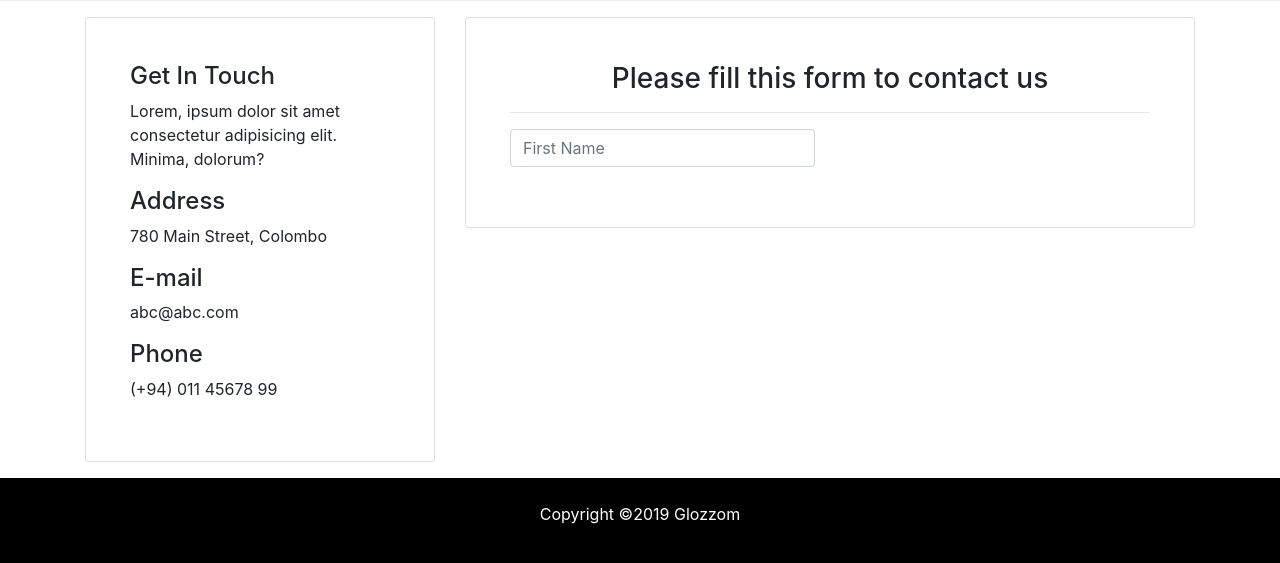
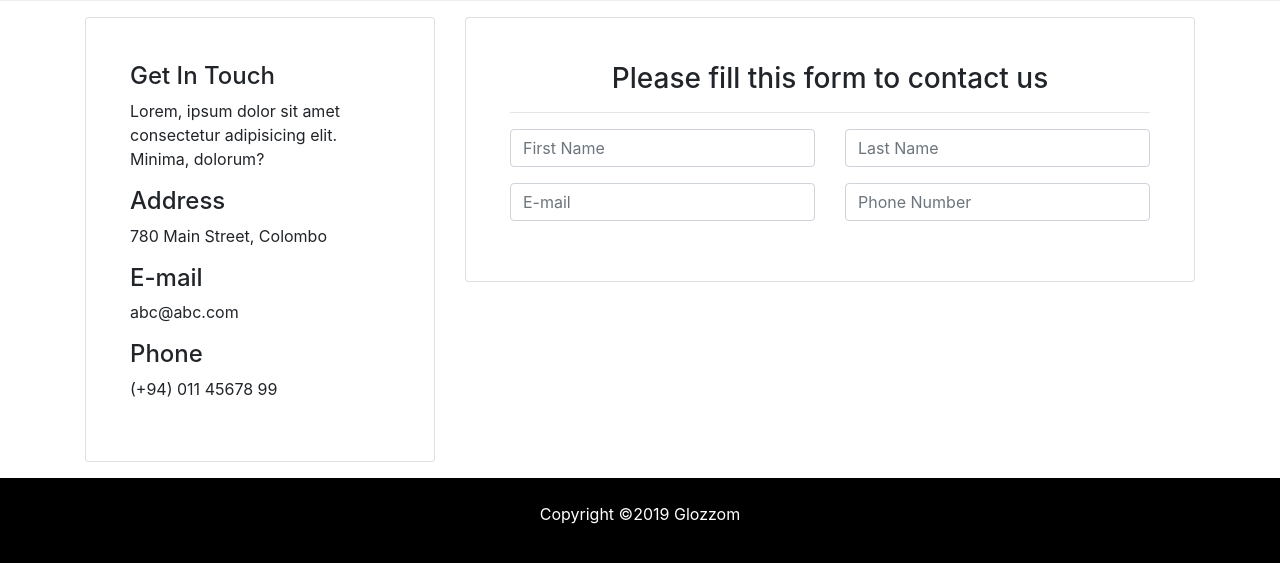
Before and after one commit to ashenmalaka/Glozzom_Multi_Page_Project, a plain HTML site: page contact.html in a window 1280 px wide. Shown: the part 255-818 px from the top of the page. Drawn offline with nearby package versions, Linux system fonts and the light colour scheme.

Commit message:
Added more input groups

```diff
--- a/contact.html
+++ b/contact.html
@@ -89,6 +89,21 @@
                                         <input type="text" class="form-control" placeholder="First Name">
                                     </div>
                                 </div>
+                                <div class="col-md-6">
+                                    <div class="form-group">
+                                        <input type="text" class="form-control" placeholder="Last Name">
+                                    </div>
+                                </div>
+                                <div class="col-md-6">
+                                    <div class="form-group">
+                                        <input type="email" class="form-control" placeholder="E-mail">
+                                    </div>
+                                </div>
+                                <div class="col-md-6">
+                                    <div class="form-group">
+                                        <input type="text" class="form-control" placeholder="Phone Number">
+                                    </div>
+                                </div>
                             </div>
                         </div>
                     </div>
```
